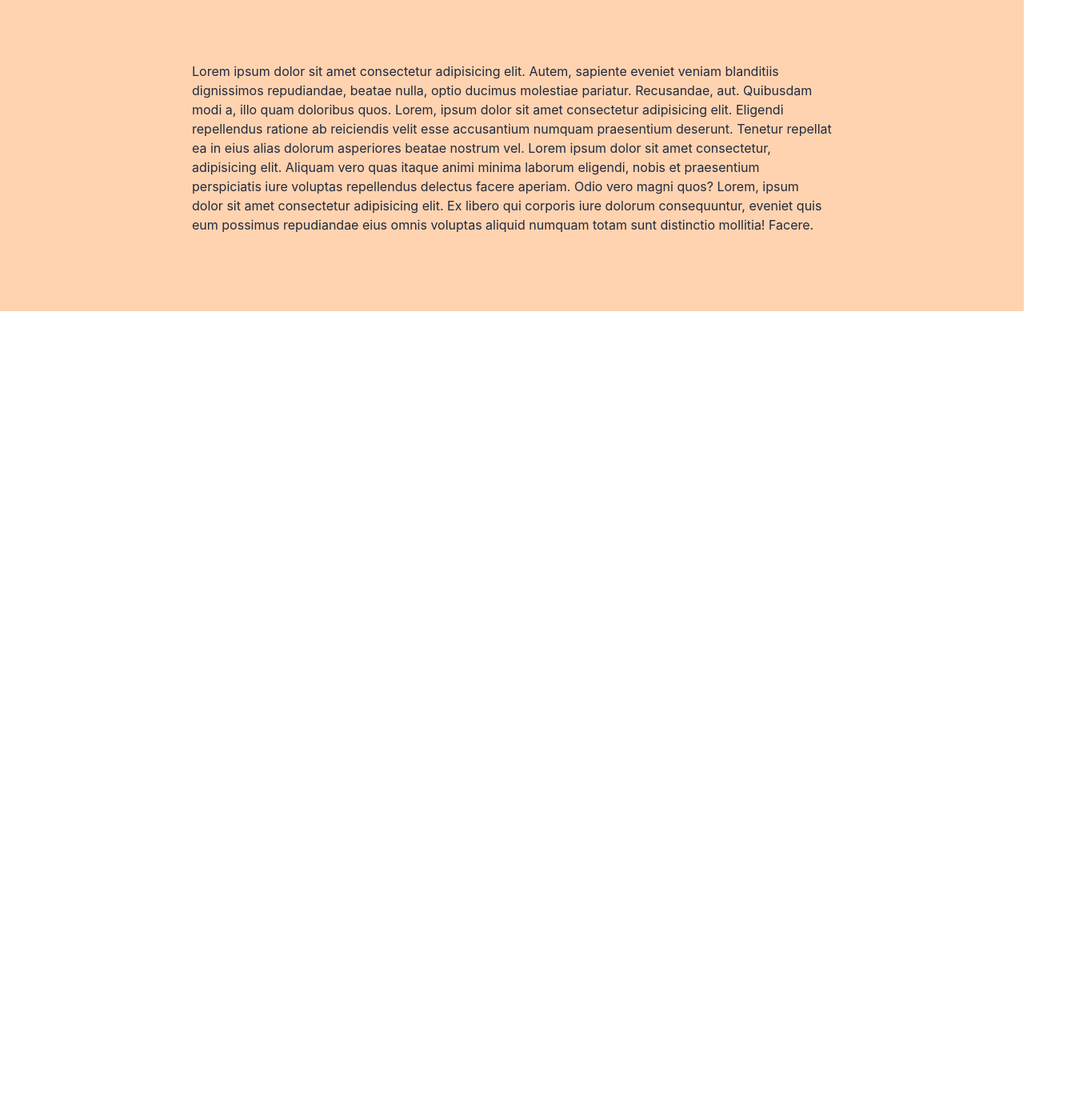
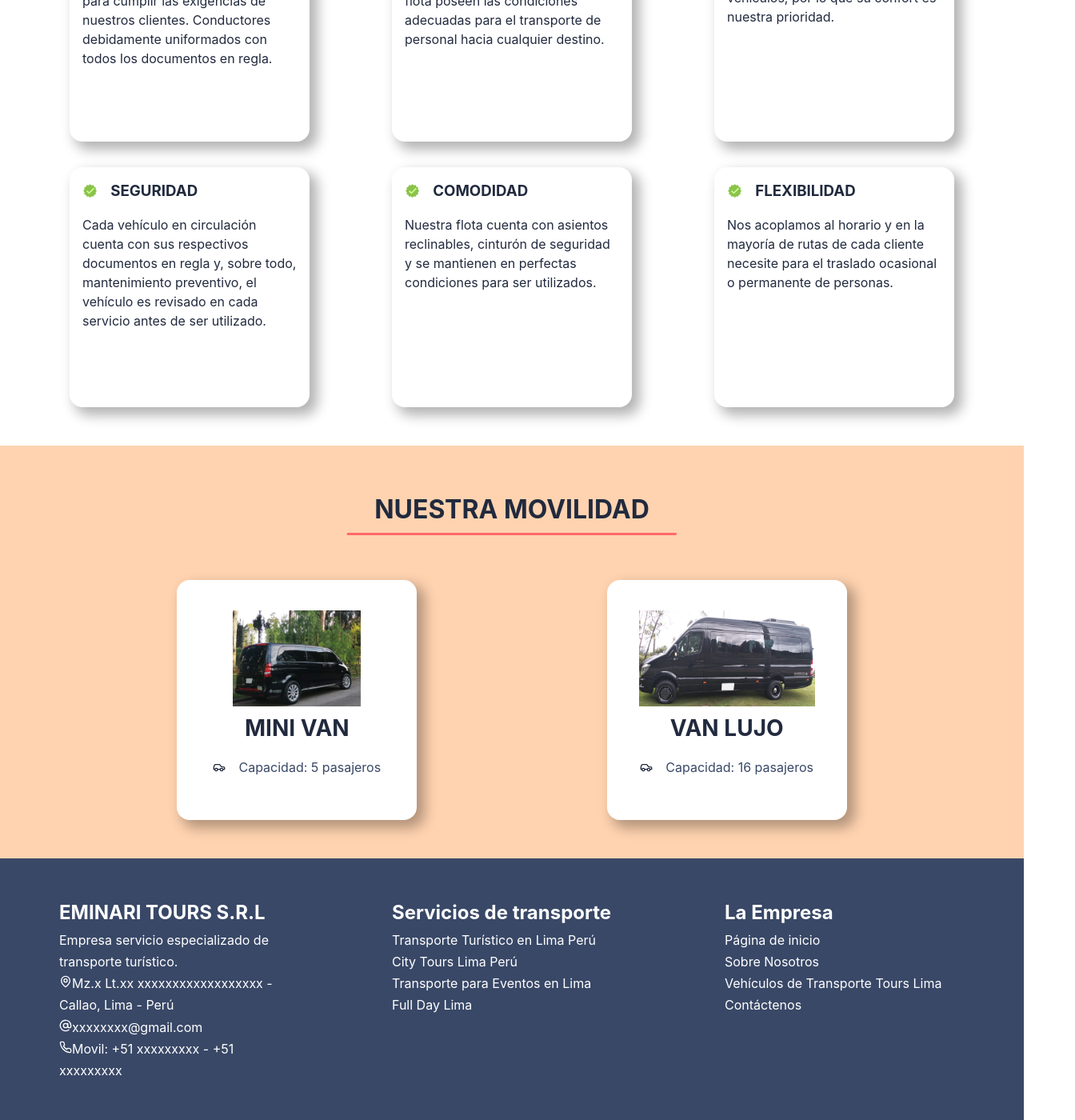
Before and after one commit to Brian-Aguilar/eminari_tours, a React (Vite) app: page / in a window 1280 px wide. Shown: the part 1580-2980 px from the top of the page at 80% size, 1344 px wide, since content can reach past the window. Before the commit the page ends 1969 px from the top, so only its background shows below. Built offline with nearby package versions, Linux system fonts and the light colour scheme.

Commit message:
primera pagina termiada

```diff
--- a/package.json
+++ b/package.json
@@ -17,6 +17,7 @@
     "react": "^18.2.0",
     "react-dom": "^18.2.0",
     "react-helmet": "^6.1.0",
+    "react-icons": "^4.10.1",
     "react-router-dom": "^6.14.2",
     "sort-by": "^0.0.2",
     "styled-components": "^6.0.4"
--- /dev/null
+++ b/src/components/Footer.jsx
@@ -0,0 +1,30 @@
+import { LuAtSign, LuMapPin, LuPhone } from "react-icons/lu"
+
+export default function AppFooter() {
+    return (<div className="footer">
+        <div className="contenido">
+            <ul>
+                <li><h2>EMINARI TOURS S.R.L</h2></li>
+                <li>Empresa servicio especializado de transporte turístico.</li>
+                <li><LuMapPin /><span>Mz.x Lt.xx xxxxxxxxxxxxxxxxxx - Callao, Lima - Perú</span></li>
+                <li><LuAtSign /><span>xxxxxxxx@gmail.com</span></li>
+                <li><LuPhone /><span>Movil: +51 xxxxxxxxx - +51 xxxxxxxxx</span></li>
+            </ul>
+
+            <ul>
+                <li><h2>Servicios de transporte</h2></li>
+                <li>Transporte Turístico en Lima Perú</li>
+                <li>City Tours Lima Perú</li>
+                <li>Transporte para Eventos en Lima</li>
+                <li>Full Day Lima</li>
+            </ul>
+            <ul>
+                <li><h2>La Empresa</h2></li>
+                <li>Página de inicio</li>
+                <li>Sobre Nosotros</li>
+                <li>Vehículos de Transporte Tours Lima</li>
+                <li>Contáctenos</li>
+            </ul>
+        </div>
+    </div>)
+}
--- a/src/components/Header.jsx
+++ b/src/components/Header.jsx
@@ -1,11 +1,21 @@
 // import logo from "@/assets/Logo_eminari_tours.png"
 
+import { useState } from "react";
+import { LuAlignRight, LuX } from "react-icons/lu";
+
 export default function AppHeader() {
+    const [openMenu, setOpenMenu] = useState(false);
+
+    const onChangeStatusMenu = () => {
+        setOpenMenu(!openMenu)
+    }
     return (
+        <>
             <div className="app_header">
                 <div className="contenido">
                     <h1 id="logo">Eminari Tours S.R.L</h1>
 
+                    <LuAlignRight size="2em" className="app_icon_menu_open" onClick={onChangeStatusMenu} />
                     <ul className="nav">
                         <li>Inicio</li>
                         <li>Destinos</li>
@@ -14,5 +24,15 @@ export default function AppHeader() {
                     </ul>
                 </div>
             </div>
+            <nav>
+                <ul className={`nav-mobile ${openMenu ? "active" : ""}`}>
+                    <LuX size="2em" className="app_icon_menu_close" onClick={onChangeStatusMenu} />
+                    <li>Inicio</li>
+                    <li>Destinos</li>
+                    <li>Nosotros</li>
+                    <li>Contactanos</li>
+                </ul>
+            </nav>
+        </>
     )
 }
--- a/src/pages/index.jsx
+++ b/src/pages/index.jsx
@@ -1,6 +1,10 @@
 import AppBodyHeader from "../components/BodyHeader";
 import lima from "@/assets/lima_total.jpg"
 import couster from "@/assets/couster.jpg"
+import couster2 from "@/assets/couster2.jpg"
+import couster3 from "@/assets/couster3.jpg"
+import { FcApproval } from "react-icons/fc"
+import { LuCar } from "react-icons/lu";
 
 
 export default function AppHome() {
@@ -30,21 +34,75 @@ export default function AppHome() {
             </div>
             <div className="calidad">
                 <div className="contenido">
-                    <h2>Nuestra movilidad</h2>
-                    <div>
-                        <p>Lorem ipsum dolor sit amet consectetur adipisicing elit. Facere nisi repellat numquam earum at nam! Explicabo nam expedita voluptatibus, repellat exercitationem sapiente corrupti odit, inventore temporibus consectetur obcaecati beatae? Labore!</p>
+                    <h2 className="titulo">Calidad y seguridad</h2>
+                    <div className="app_cards">
+                        <div className="app_card">
+                            <span>
+                                <FcApproval size="1.7em" />
+                                <h3>ERSONAL ALTAMENTE CALIFICADO</h3>
+                            </span>
+                            <p>Contamos con personal calificado para cumplir las exigencias de nuestros clientes. Conductores debidamente uniformados con todos los documentos en regla.</p>
+                        </div>
+                        <div className="app_card">
+                            <span>
+                                <FcApproval size="1.7rem" />
+                                <h3>AMPLIA Y MODERNA FLOTA VEHÍCULAR</h3>
+                            </span>
+                            <p>Todos los vehículos de nuestra flota poseen las condiciones adecuadas para el transporte de personal hacia cualquier destino.</p>
+                        </div>
+                        <div className="app_card">
+                            <span>
+                                <FcApproval size="1.2em" />
+                                <h3>SERVICIO VIP</h3>
+                            </span>
+                            <p>Ante todo nuestra responsabilidad es con los usuarios de nuestros vehículos, por lo que su confort es nuestra prioridad.</p>
+                        </div>
+                        <div className="app_card">
+                            <span>
+                                <FcApproval size="1.2em" />
+                                <h3>SEGURIDAD</h3>
+                            </span>
+                            <p>Cada vehículo en circulación cuenta con sus respectivos documentos en regla y, sobre todo, mantenimiento preventivo, el vehículo es revisado en cada servicio antes de ser utilizado.</p>
+                        </div>
+                        <div className="app_card">
+                            <span>
+                                <FcApproval size="1.2em" />
+                                <h3>COMODIDAD</h3>
+                            </span>
+                            <p>Nuestra flota cuenta con asientos reclinables, cinturón de seguridad y se mantienen en perfectas condiciones para ser utilizados.</p>
+                        </div>
+                        <div className="app_card">
+                            <span>
+                                <FcApproval size="1.2em" />
+                                <h3>FLEXIBILIDAD</h3>
+                            </span>
+                            <p>Nos acoplamos al horario y en la mayoría de rutas de cada cliente necesite para el traslado ocasional o permanente de personas.</p>
+                        </div>
                     </div>
                 </div>
             </div>
 
-            <div className="home">
+            <div className="movilidad">
                 <div className="contenido">
-                    <p>
-                        Lorem ipsum dolor sit amet consectetur adipisicing elit. Autem, sapiente eveniet veniam blanditiis dignissimos repudiandae, beatae nulla, optio ducimus molestiae pariatur. Recusandae, aut. Quibusdam modi a, illo quam doloribus quos.
-                        Lorem, ipsum dolor sit amet consectetur adipisicing elit. Eligendi repellendus ratione ab reiciendis velit esse accusantium numquam praesentium deserunt. Tenetur repellat ea in eius alias dolorum asperiores beatae nostrum vel.
-                        Lorem ipsum dolor sit amet consectetur, adipisicing elit. Aliquam vero quas itaque animi minima laborum eligendi, nobis et praesentium perspiciatis iure voluptas repellendus delectus facere aperiam. Odio vero magni quos?
-                        Lorem, ipsum dolor sit amet consectetur adipisicing elit. Ex libero qui corporis iure dolorum consequuntur, eveniet quis eum possimus repudiandae eius omnis voluptas aliquid numquam totam sunt distinctio mollitia! Facere.
-                    </p>
+                    <h2 className="titulo">Nuestra movilidad</h2>
+                    <div className="app_cards">
+                        <div className="app_card">
+                            <picture><img src={couster2} alt="Imagen de couster 2" /></picture>
+                            <h4>Mini van</h4>
+                            <span>
+                                <LuCar />
+                                <p>Capacidad: 5 pasajeros</p>
+                            </span>
+                        </div>
+                        <div className="app_card">
+                            <picture><img src={couster3} alt="Imagen de couster 3" /></picture>
+                            <h4>Van Lujo</h4>
+                            <span>
+                                <LuCar />
+                                <p>Capacidad: 16 pasajeros</p>
+                            </span>
+                        </div>
+                    </div>
                 </div>
             </div>
 
--- a/src/routes/router.jsx
+++ b/src/routes/router.jsx
@@ -1,6 +1,7 @@
 import { BrowserRouter, Route, Routes } from "react-router-dom";
 import AppHome from "../pages";
 import AppHeader from "../components/Header";
+import AppFooter from "../components/Footer";
 
 export default function AppRoutes() {
     return (
@@ -18,6 +19,7 @@ export default function AppRoutes() {
                     </Route>
                 </Routes>
             </div>
+            <AppFooter />
         </BrowserRouter>
     )
 }
--- a/src/sass/App.scss
+++ b/src/sass/App.scss
@@ -3,6 +3,76 @@
 //   // margin: 0 auto;
 //   // text-align: center;
 // }
+.app_icon_menu_close {
+    color: $white;
+    position: absolute;
+    top: 1em;
+    right: 1em;
+    z-index: 11;
+    cursor: pointer;
+}
+
+.nav-mobile {
+    position: fixed;
+    top: 0;
+    right: -30em;
+    z-index: 11;
+    width: 30em;
+    background-color: $primary-color;
+    padding: 0;
+    margin: 0;
+    list-style: none;
+    height: 100dvh;
+    overflow: hidden;
+    display: flex;
+    flex-direction: column;
+    gap: 2em 0;
+    transition: right .3s ease-out;
+
+    &.active {
+        right: 0;
+    }
+
+
+    li {
+        color: $white;
+        padding: 2em 1em;
+        position: relative;
+        cursor: pointer;
+        transition: color .2s ease-in-out,
+            font-weight .2s ease-in;
+
+        &:nth-child(1) {
+            margin-top: 2em;
+        }
+
+
+        &:hover {
+            color: $primary-color;
+            font-weight: 700;
+
+            &::before {
+                left: 0;
+            }
+        }
+
+        &::before {
+            position: absolute;
+            content: "";
+            top: 0;
+            left: -100%;
+            width: 100%;
+            height: 100%;
+            background-color: $primary-s-color;
+            transition: left .2s ease-in-out;
+            z-index: -1;
+        }
+    }
+
+    @media only screen and (min-width: 800px) {
+        display: none;
+    }
+}
 
 .app_header {
     position: fixed;
@@ -34,6 +104,10 @@
             li {
                 text-transform: uppercase;
                 color: $white;
+            }
+
+            @media only screen and (max-width: 800px) {
+                display: none;
             }
         }
     }
@@ -81,7 +155,7 @@
 }
 
 .app_home {
-    .home:nth-child(odd) {
+    &>div:nth-child(odd) {
         background-color: $primary-s-color;
     }
 
@@ -115,25 +189,44 @@
 
     .calidad {
         .contenido {
-            h2 {
-                display: block;
-                margin: 0 auto;
-                font-size: 2rem;
-                text-transform: uppercase;
-                line-height: 2;
-                position: relative;
-                margin-bottom: 1em;
+            flex-direction: column;
 
-                &::before {
-                    position: absolute;
-                    content: "";
-                    bottom: 0;
-                    left: 50%;
-                    width: 120%;
-                    height: 3px;
-                    background-color: $primary-color;
-                    transform: translate(-50%, 0);
-                }
+        }
+
+    }
+}
+
+.movilidad {
+
+    .app_card {
+        display: flex;
+        flex-direction: column;
+        align-items: center;
+        justify-content: center;
+        background-color: $white;
+        width: 100%;
+        height: 100%;
+
+        picture {
+            img {
+                max-width: 220px;
+                height: 120px;
+                transition: transform .2s ease-out;
+            }
+        }
+
+        h4 {
+            text-transform: uppercase;
+            font-size: 1.75rem;
+        }
+
+        p {
+            color: $secondary-color;
+        }
+
+        &:hover {
+            picture img {
+                transform: scale(1.2);
             }
         }
     }
--- a/src/sass/index.scss
+++ b/src/sass/index.scss
@@ -12,6 +12,12 @@
   -moz-osx-font-smoothing: grayscale;
   -webkit-text-size-adjust: 100%;
   margin: 0;
+}
+
+*,
+*::before,
+*::after {
+  box-sizing: border-box;
 }
 
 a {
@@ -70,6 +76,15 @@ h6 {
   //     background-color: #f9f9f9;
   //   }
 }
+.app_icon_menu_open {
+  color: $white;
+  display: none;
+  cursor: pointer;
+
+  @media only screen and (max-width: 800px) {
+    display: block;
+  }
+}
 
 button {
   display: block;
@@ -82,10 +97,84 @@ button {
   color: $white;
   border-radius: .25em;
   cursor: pointer;
-  box-shadow: 8px 8px 16px 2px rgba(0,0,0,.3);
+  box-shadow: 8px 8px 16px 2px rgba(0, 0, 0, .3);
   transition: transform .3s ease-in-out;
 
   &:hover {
     transform: scale(1.2);
   }
 }
+
+h2.titulo {
+  display: block;
+  margin: 0 auto;
+  font-size: 2rem;
+  text-transform: uppercase;
+  line-height: 2;
+  position: relative;
+  margin-bottom: 1em;
+
+  &::before {
+    position: absolute;
+    content: "";
+    bottom: 0;
+    left: 50%;
+    width: 120%;
+    height: 3px;
+    background-color: $primary-color;
+    transform: translate(-50%, 0);
+  }
+}
+
+div.app_cards {
+  width: 100%;
+  display: flex;
+  flex-direction: row;
+  align-items: flex-start;
+  justify-content: space-evenly;
+  flex-wrap: wrap;
+  gap: 2em 3em;
+  margin-top: 1.5em;
+  user-select: none;
+
+  .app_card {
+    display: flex;
+    flex-direction: column;
+    max-width: 300px;
+    height: 300px;
+    padding: 1em;
+    box-shadow: 8px 8px 16px 2px rgba(0, 0, 0, .3);
+    border-radius: 1em;
+
+    span {
+      display: flex;
+      gap: 1em;
+      align-items: center;
+    }
+  }
+}
+
+
+.footer {
+  background-color: $secondary-color;
+
+  .contenido {
+    flex-wrap: wrap;
+    justify-content: space-around;
+    align-items: flex-start;
+    gap: 2em;
+
+    ul {
+      max-width: 300px;
+      width: 100%;
+      color: $white;
+      list-style: none;
+      padding: 0;
+      margin: 0;
+
+      li {
+        line-height: 1.7;
+      }
+    }
+  }
+}
```
Also changed, not shown: src/assets/lima_mar.jpg (added), 1 other file (tests, documents, lock files or other folders). Lines whose indentation alone changed are shown as unchanged.
